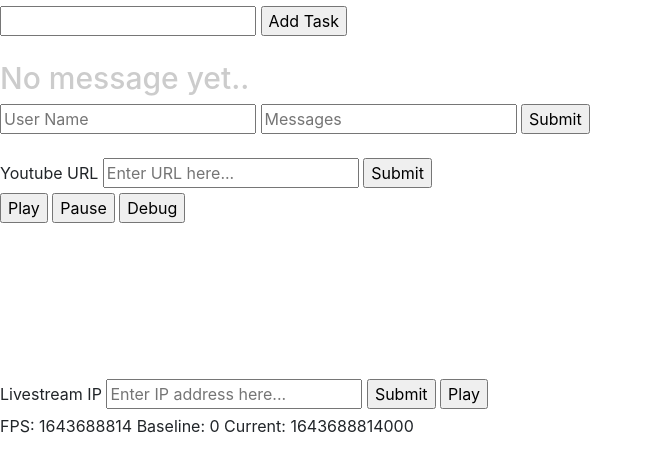
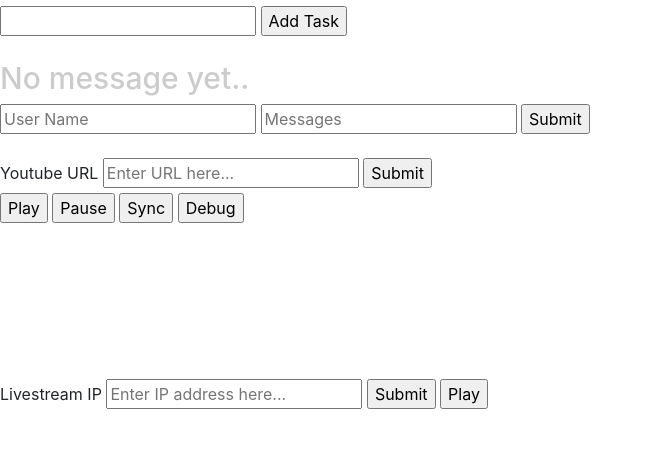
Before and after one commit to asori015/Youtube-Synchronization-Website, a Flask app: page / in a window 1280 px wide. Shown: the part 184-647 px from the top of the page, without its empty margins (0-653 px from the left). Run offline with Flask 2, Linux system fonts and the light colour scheme; data that the repository does not hold is empty; some libraries are stand-ins or nearby versions.

Commit message:
Added video syncronization button and functions

```diff
--- a/app.py
+++ b/app.py
@@ -104,6 +104,11 @@ def pauseYoutube(json):
     currentPlayState['state'] = False
     socketio.emit('pause')
 
+@socketio.on('sync')
+def syncYoutube():
+    print('syncing clients') # debug
+    socketio.emit('sync')
+
 # 'update YT video url' event
 @socketio.on('new url')
 def setYoutubeURL(json):
--- a/static/javascript/socketio.js
+++ b/static/javascript/socketio.js
@@ -7,6 +7,7 @@ firstScriptTag.parentNode.insertBefore(tag, firstScriptTag);
 
 let ip = ""
 let timestamp = 0
+let seconds = 0
 
 var player;
 var init;
@@ -50,6 +51,10 @@ function playFunction(){
 
 function pauseFunction(){
     socket.emit('pause', {seconds:player.getCurrentTime()})
+}
+
+function syncFunction(){
+    socket.emit('sync')
 }
 
 function debugFunction(){
@@ -140,7 +145,8 @@ socket.on('new ip', function(json) {
 
 socket.on('play', function(json){
     timestamp = json['timestamp']
-    player.seekTo(json['seconds'] + ((Date.now() - timestamp) / 1000))
+    seconds = json['seconds']
+    player.seekTo(seconds + ((Date.now() - timestamp) / 1000))
     player.playVideo()
 })
 
@@ -148,8 +154,15 @@ socket.on('pause', function(){
     player.pauseVideo()
 })
 
+socket.on('sync', function(){
+    player.seekTo(seconds + ((Date.now() - timestamp) / 1000))
+})
+
 // debug fps counter
 setInterval(function(){
     let fps = document.getElementById('fps')
     fps.innerHTML = 'FPS: ' + ((Date.now() - timestamp) / 1000) + ' Baseline: ' + timestamp + ' Current: ' + Date.now()
-}, 1000);
+    // if(player.getPlayerState() === 1){
+    //     player.seekTo(seconds + ((Date.now() - timestamp) / 1000))
+    // }
+}, 5000);
--- a/templates/index.html
+++ b/templates/index.html
@@ -86,6 +86,7 @@
       <form id="youtube" action="" method="POST">
         <input type="button" class="play" value="Play" onclick="playFunction()">
         <input type="button" class="pause" value="Pause" onclick="pauseFunction()">
+        <input type="button" class="sync" value="Sync" onclick="syncFunction()">
         <input type="button" class="debug" value="Debug" onclick="debugFunction()">
       </form>
     </div>
```
